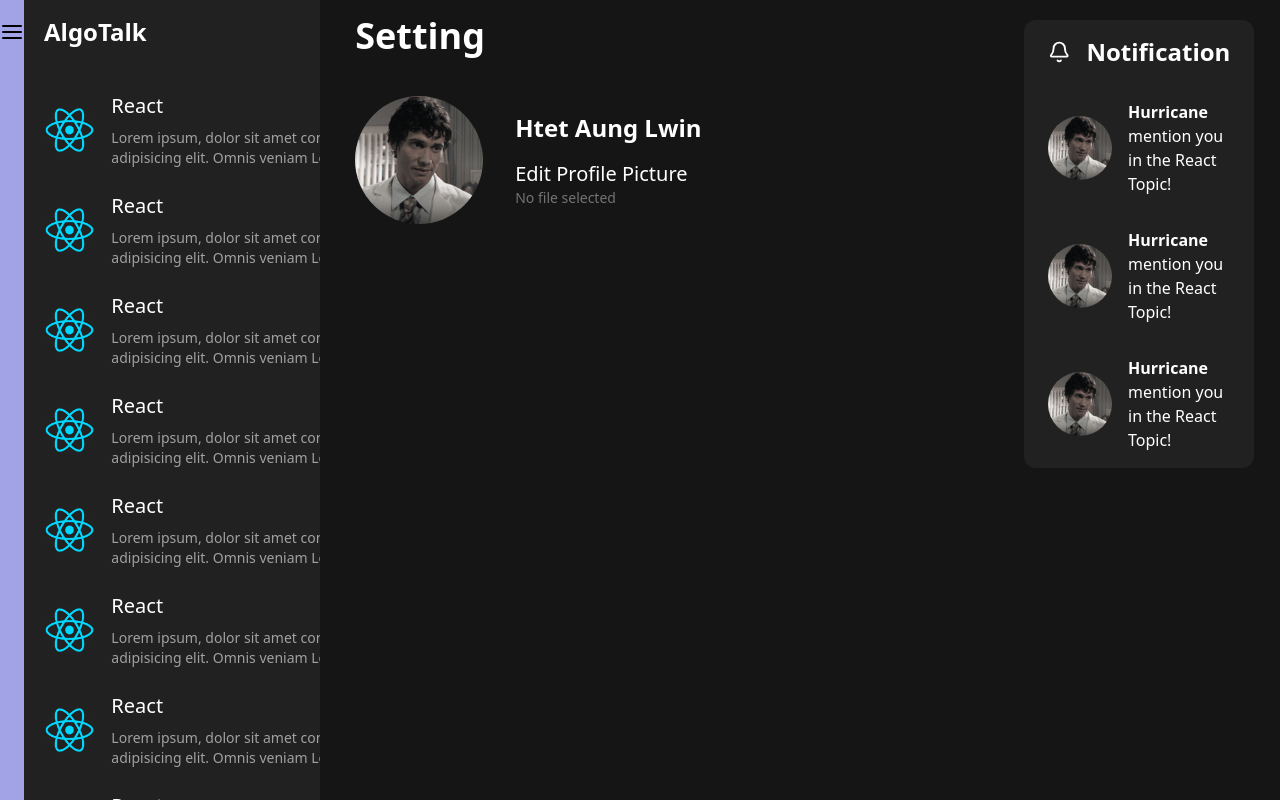
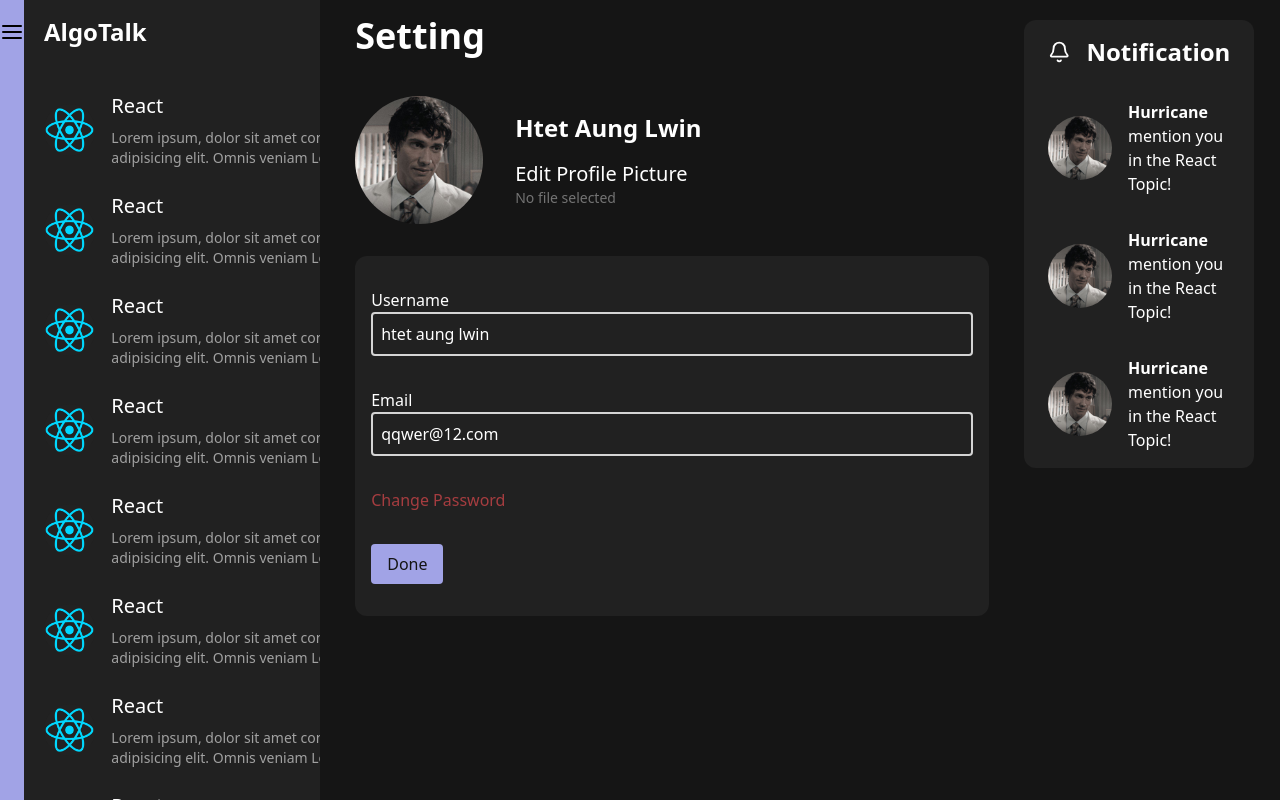
Before and after one commit to HT-Logic/AlgoTalk, a React (Vite) app in the folder client/: page /home/pc/setting in a window 1280 px wide. Built offline with nearby package versions, Linux system fonts and the light colour scheme.

Commit message:
setting page

```diff
--- /dev/null
+++ b/client/src/components/AccountForm.jsx
@@ -0,0 +1,70 @@
+import React, { useState } from "react";
+import { Form } from "react-router-dom";
+
+const AccountForm = () => {
+  const [isChangingPsw, setIsChangingPsw] = useState(false);
+
+  return (
+    <Form className="bg-night py-8 px-4 mt-8 rounded-xl">
+      <div className="mb-8">
+        <label htmlFor="username">Username</label>
+        <input
+          type="text"
+          name="username"
+          id="username"
+          value={"htet aung lwin"}
+          className="border-2 border-neutral-300 w-full rounded p-2 focus:outline-2 focus:border-0 focus:outline-primary"
+        />
+      </div>
+      <div className="mb-8">
+        <label htmlFor="email">Email</label>
+        <input
+          type="text"
+          name="email"
+          id="email"
+          value={"qqwer@12.com"}
+          className="border-2 border-neutral-300 w-full rounded p-2 focus:outline-2 focus:border-0 focus:outline-primary"
+        />
+      </div>
+      {!isChangingPsw && (
+        <button
+          className="text-danger mb-8 cursor-pointer"
+          onClick={() => setIsChangingPsw(true)}
+        >
+          Change Password
+        </button>
+      )}
+      {isChangingPsw && (
+        <>
+          <div className="mb-8">
+            <label htmlFor="newpsw">New Password</label>
+            <input
+              type="password"
+              name="newpsw"
+              id="newpsw"
+              className="border-2 border-neutral-300 w-full rounded p-2 focus:outline-2 focus:border-0 focus:outline-primary"
+            />
+          </div>
+          <div className="mb-8">
+            <label htmlFor="email">Old Password</label>
+            <input
+              type="password"
+              name="oldpsw"
+              id="oldpsw"
+              className="border-2 border-neutral-300 w-full rounded p-2 focus:outline-2 focus:border-0 focus:outline-primary"
+            />
+          </div>
+        </>
+      )}
+      <button
+        type="submit"
+        onClick={() => setIsChangingPsw(false)}
+        className="bg-primary text-midnight block px-4 py-2 rounded"
+      >
+        Done
+      </button>
+    </Form>
+  );
+};
+
+export default AccountForm;
--- a/client/src/pages/Setting.jsx
+++ b/client/src/pages/Setting.jsx
@@ -1,4 +1,5 @@
 import React, { useState } from "react";
+import AccountForm from "../components/AccountForm";
 
 const Setting = () => {
   const [fileName, setFileName] = useState("No file selected");
@@ -36,6 +37,7 @@ const Setting = () => {
           </div>
         </div>
       </div>
+      <AccountForm />
     </section>
   );
 };
```
